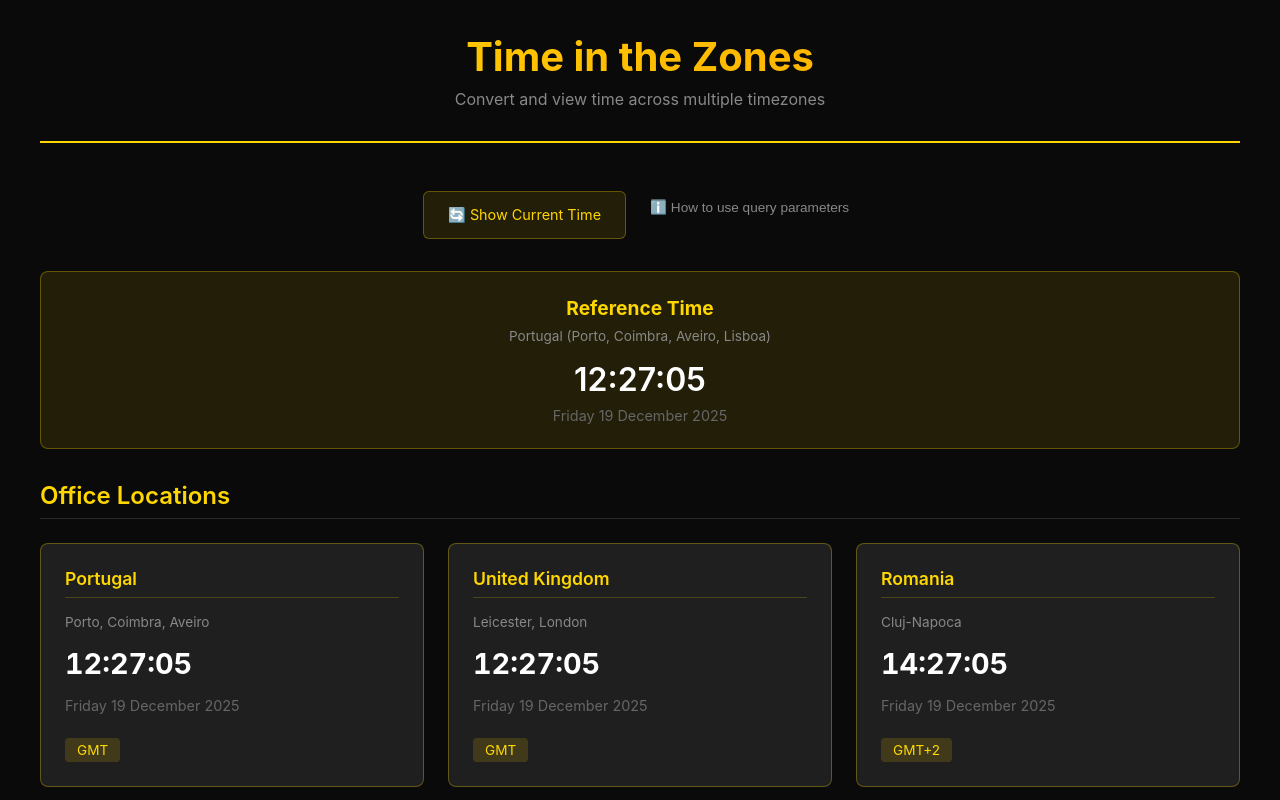
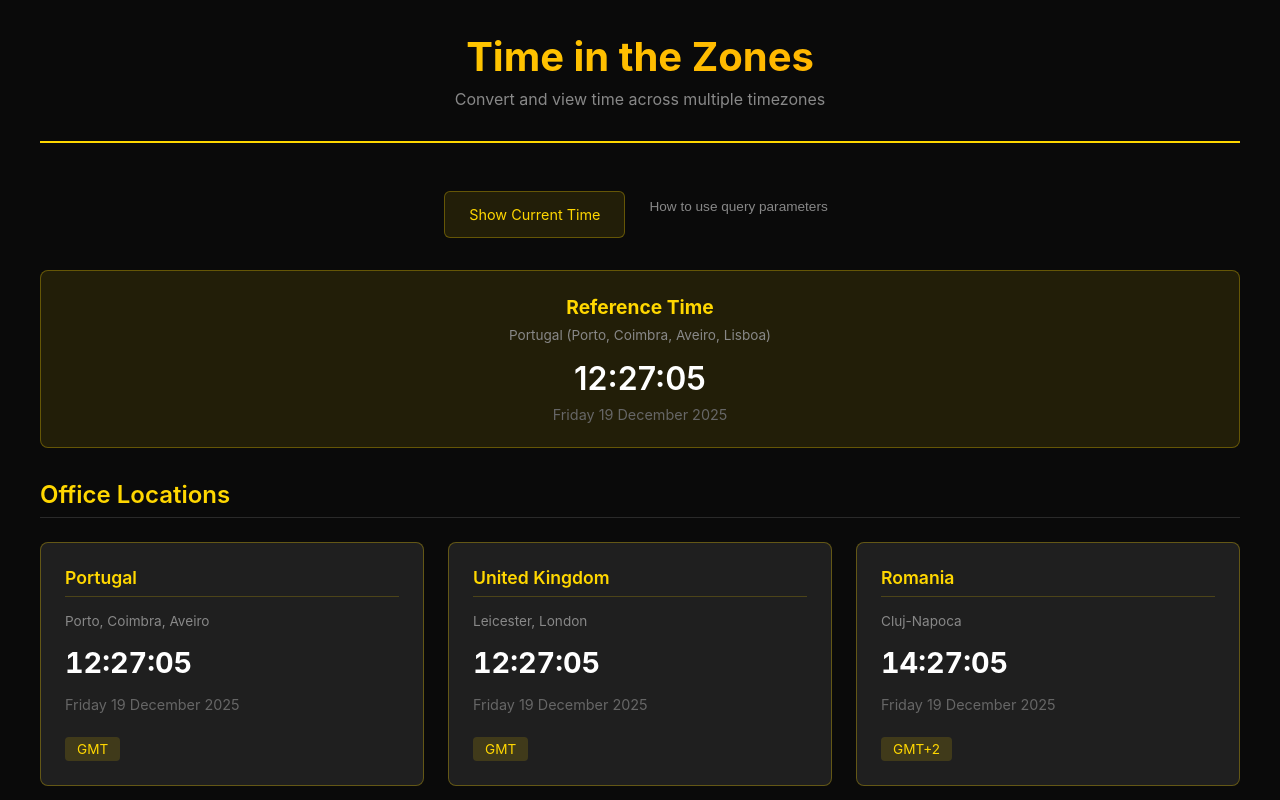
Before and after one commit to mindsimao/time_in_the_zone, a plain HTML site: page index.html in a window 1280 px wide. Shown: the top 800 px of the page. Drawn offline with Linux system fonts and the light colour scheme.

Commit message:
Remove emojis from buttons

```diff
--- a/index.html
+++ b/index.html
@@ -359,8 +359,8 @@
         <div id="error-container"></div>
 
         <div class="controls">
-            <button class="btn" onclick="clearParams()">🔄 Show Current Time</button>
-            <button class="toggle-info" onclick="toggleInfo()">ℹ️ How to use query parameters</button>
+            <button class="btn" onclick="clearParams()">Show Current Time</button>
+            <button class="toggle-info" onclick="toggleInfo()">How to use query parameters</button>
         </div>
 
         <div class="info-box info-content" id="usage-info">
```
